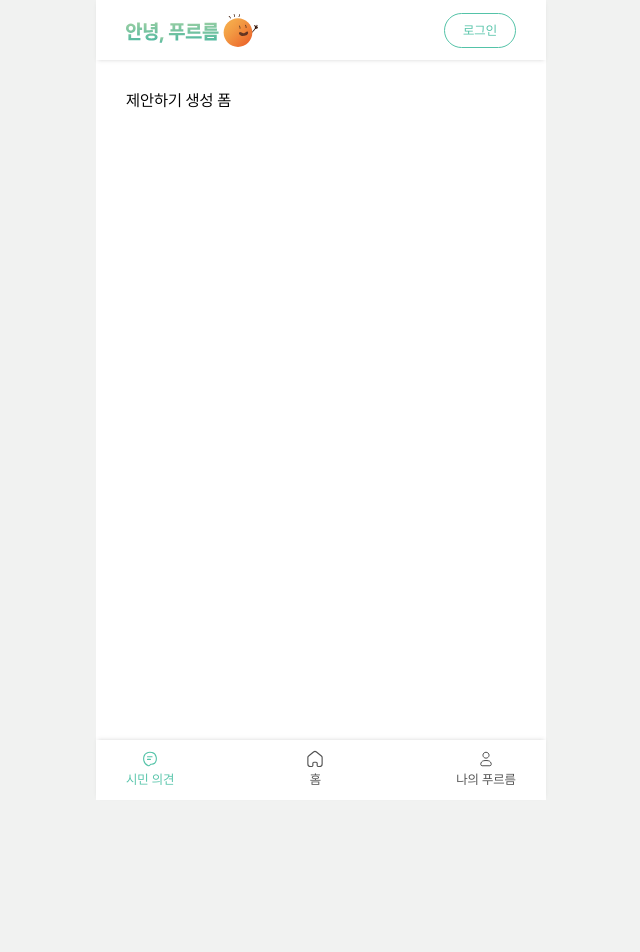
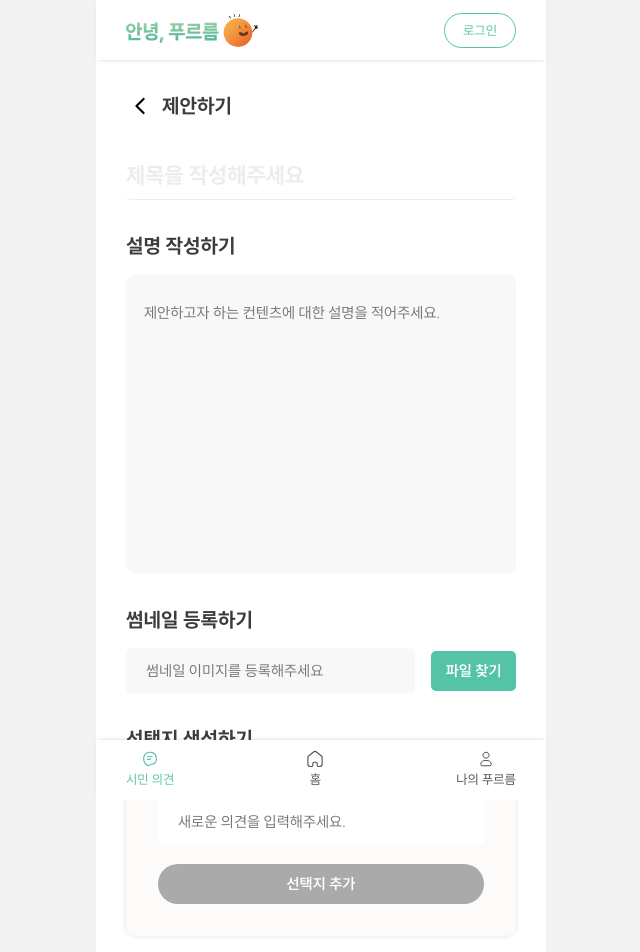
Before and after one commit to Gong-Back/pureureum-mobile-client, a Next.js app: page /opinion/new in a window 1280 px wide. Shown: the top 952 px of the page, without its empty margins (319-959 px from the left). Before the commit the page ends 800 px from the top, so only its background shows below. Built offline with nearby package versions, Linux system fonts and the light colour scheme.

Commit message:
feat: 의견 추가 Form UI 및 Style 제작

```diff
--- a/src/components/template/OpinionRegisterTemplate/OpinionRegisterTemplate.style.tsx
+++ b/src/components/template/OpinionRegisterTemplate/OpinionRegisterTemplate.style.tsx
@@ -1,8 +1,115 @@
 import styled from '@emotion/styled';
 
+import { COLORS } from '@/constants/styles';
+
 export const Wrapper = styled.div`
+  ${({ theme }) => {
+    const { colors, fonts } = theme;
+    return {
+      display: 'flex',
+      'flex-direction': 'column',
+      'justify-content': 'center',
+      padding: '90px 30px 60px',
+
+      '.titleInput': {
+        width: '100%',
+        'padding-left': 'unset',
+        ...fonts.mobile.subtitle1,
+
+        border: 0,
+        'border-bottom': `1px solid ${colors.grayscale.gray100}`,
+        color: colors.grayscale.gray400,
+
+        '::placeholder': {
+          color: colors.grayscale.gray100,
+        },
+      },
+
+      '.contentInput': {
+        width: '100%',
+        height: '256px',
+        'vertical-align': 'top',
+        'text-align': 'left',
+      },
+    };
+  }}
+`;
+
+export const Header = styled.div`
+  display: flex;
+  align-items: center;
+  gap: 0 8px;
+
+  margin-bottom: 28px;
+`;
+
+export const Section = styled.section`
   display: flex;
   flex-direction: column;
+  gap: 12px 0;
+  margin-top: 30px;
+`;
+
+export const Thumbnail = styled.div`
+  display: flex;
+  justify-content: space-between;
+  align-items: center;
+  gap: 0 16px;
+`;
+
+export const TextArea = styled.textarea(({ theme }) => {
+  const { colors, fonts } = theme;
+  return {
+    color: colors.grayscale.gray500,
+    ...fonts.mobile.body2R,
+
+    width: '100%',
+    height: 300,
+    resize: 'none',
+    backgroundColor: colors.background2,
+    border: 'none',
+    borderRadius: 10,
+    padding: '27px 18px',
+  };
+});
+
+export const OptionList = styled.div`
+  padding: 32px;
+  display: flex;
+  flex-direction: column;
+  gap: 20px;
+
+  border-radius: 10px;
+  background: ${COLORS.grayscale.cremeWhite};
+  box-shadow: 0px 0px 5px 0px rgba(147, 147, 147, 0.25);
+
+  .addOptionButton {
+    width: 100%;
+  }
+
+  .addOptionInput {
+    width: 100%;
+    border: 0;
+  }
+`;
+
+export const Option = styled.div`
+  display: flex;
+  justify-content: space-between;
+  align-items: center;
+
+  padding: 10px 16px;
+  border-radius: 16px;
+  border: 1px solid ${COLORS.grayscale.gray100};
+  background: ${COLORS.grayscale.white};
+`;
+
+export const ButtonBox = styled.div`
+  display: flex;
   justify-content: center;
-  padding: 90px 30px 60px;
+  align-items: center;
+  gap: 0 20px;
+
+  margin: 96px auto 24px;
+  border: 1px 0 0 0 solid ${COLORS.grayscale.gray100};
 `;
--- a/src/components/template/OpinionRegisterTemplate/OpinionRegisterTemplate.tsx
+++ b/src/components/template/OpinionRegisterTemplate/OpinionRegisterTemplate.tsx
@@ -1,12 +1,226 @@
 import { useRouter } from 'next/router';
+import { useMemo, useState } from 'react';
+
+import {
+  Controller,
+  FormProvider,
+  useFieldArray,
+  useForm,
+  useWatch,
+} from 'react-hook-form';
+
+import CloseIconSvg from '@/assets/icons/closeIcon.svg';
+import LeftIconSvg from '@/assets/icons/leftIcon.svg';
+import Button from '@/components/common/Button';
+import Text from '@/components/common/Text';
+import TextInput from '@/components/common/TextInput';
+import NewTextInput from '@/components/common/TextInput/NewTextInput';
+import { COLORS } from '@/constants/styles';
+import { OpinionFormType } from '@/constants/types/OpinionTypes';
+import useUploadFile from '@/hooks/useUploadFile';
+import FormatUtil from '@/utils/format';
 
 import * as style from './OpinionRegisterTemplate.style';
 
-// TODO
 const OpinionRegisterTemplate = () => {
   const router = useRouter();
 
-  return <style.Wrapper>제안하기 생성 폼</style.Wrapper>;
+  const formMethods = useForm<OpinionFormType>({
+    defaultValues: {
+      title: '',
+      description: '',
+      thumbnail: undefined,
+      opinions: [],
+    },
+  });
+
+  const {
+    control,
+    handleSubmit,
+    setValue,
+    setError,
+    formState: { errors },
+  } = formMethods;
+
+  const {
+    fields: opinions,
+    append,
+    remove: removeOpinion,
+  } = useFieldArray({
+    control,
+    name: 'opinions',
+  });
+
+  const [thumbnail] = useWatch({
+    control,
+    name: ['thumbnail'],
+  });
+
+  console.log(thumbnail);
+
+  const { fileInputRef, handleUploadFile, removeUploadedFile } = useUploadFile({
+    maxFileSize: 10 * 1024 * 1024,
+    allowFileTypes: ['jpeg', 'png'],
+    onError: {
+      exceedFileSize: () =>
+        setError('thumbnail', {
+          message: '파일 용량은 최대 10MB 입니다.',
+        }),
+      mismatchExtractType: () =>
+        setError('thumbnail', {
+          message: '올바른 파일 확장자가 아닙니다. (jpeg, png)',
+        }),
+    },
+    onSubmit: (uploadedFile) => setValue('thumbnail', uploadedFile),
+    onRemove: () => setValue('thumbnail', undefined),
+  });
+
+  const [newOpinion, setNewOpinion] = useState('');
+
+  const isNewOpinionAvailable = useMemo(
+    () =>
+      newOpinion.length &&
+      !opinions.map(({ opinion }) => opinion).includes(newOpinion),
+    [newOpinion, opinions],
+  );
+
+  const addOptionInput = () => {
+    if (!isNewOpinionAvailable) return;
+    setNewOpinion('');
+    append({ index: opinions.length, opinion: newOpinion });
+  };
+
+  const openFileDialog = () => fileInputRef.current?.click();
+
+  return (
+    // eslint-disable-next-line react/jsx-props-no-spreading
+    <FormProvider {...formMethods}>
+      <style.Wrapper>
+        <style.Header>
+          <LeftIconSvg
+            width={28}
+            height={28}
+            onClick={() => router.push('/opinion')}
+          />
+          <Text fontStyleName="subtitle2B" color={COLORS.grayscale.gray700}>
+            제안하기
+          </Text>
+        </style.Header>
+        <NewTextInput
+          name="title"
+          className="titleInput"
+          sizeType="large"
+          placeholder="제목을 작성해주세요"
+          rules={{ required: true, minLength: 4, maxLength: 30 }}
+        />
+        <style.Section>
+          <Text fontStyleName="subtitle2B" color={COLORS.grayscale.gray700}>
+            설명 작성하기
+          </Text>
+          <Controller
+            control={control}
+            name="description"
+            rules={{ required: true, minLength: 1, maxLength: 300 }}
+            render={({ field: { onChange, value } }) => (
+              <style.TextArea
+                placeholder="제안하고자 하는 컨텐츠에 대한 설명을 적어주세요."
+                value={value}
+                onChange={onChange}
+              />
+            )}
+          />
+        </style.Section>
+        <style.Section>
+          <Text fontStyleName="subtitle2B" color={COLORS.grayscale.gray700}>
+            썸네일 등록하기
+          </Text>
+          <style.Thumbnail>
+            <NewTextInput
+              name="thumbnail"
+              isFilled
+              displayedValue={
+                thumbnail
+                  ? `${thumbnail.name} (${FormatUtil.formatfileSize(
+                      thumbnail.size,
+                    )})`
+                  : ''
+              }
+              placeholder="썸네일 이미지를 등록해주세요"
+              rules={{ required: true }}
+              readOnly
+            />
+            <input
+              ref={fileInputRef}
+              type="file"
+              style={{ display: 'none' }}
+              onChange={handleUploadFile}
+            />
+            <Button
+              isFilled
+              className="find-button"
+              onClick={thumbnail ? removeUploadedFile : openFileDialog}
+            >
+              {thumbnail ? '파일 제거 ' : '파일 찾기'}
+            </Button>
+          </style.Thumbnail>
+        </style.Section>
+        <style.Section>
+          <Text fontStyleName="subtitle2B" color={COLORS.grayscale.gray700}>
+            선택지 생성하기
+          </Text>
+          <style.OptionList>
+            {opinions.map(({ index, opinion }) => (
+              <style.Option key={index}>
+                <Text
+                  fontStyleName="body3"
+                  className="input"
+                  color={COLORS.grayscale.gray700}
+                >
+                  {`${index + 1}. ${opinion}`}
+                </Text>
+                <CloseIconSvg
+                  width={16}
+                  height={16}
+                  onClick={() => removeOpinion(index)}
+                />
+              </style.Option>
+            ))}
+            <TextInput
+              className="addOptionInput"
+              placeholder="새로운 의견을 입력해주세요."
+              value={newOpinion}
+              onChange={(e) => setNewOpinion(e.target.value)}
+            />
+            <Button
+              className="addOptionButton"
+              isFilled
+              isRound
+              themeColor={
+                isNewOpinionAvailable
+                  ? COLORS.primary.default
+                  : COLORS.grayscale.gray400
+              }
+              onClick={addOptionInput}
+            >
+              선택지 추가
+            </Button>
+          </style.OptionList>
+        </style.Section>
+        <style.ButtonBox>
+          <Button isFilled isRound>
+            작성 완료
+          </Button>
+          <Button
+            isRound
+            themeColor={COLORS.grayscale.gray400}
+            onClick={() => router.push('/opinion')}
+          >
+            작성 취소
+          </Button>
+        </style.ButtonBox>
+      </style.Wrapper>
+    </FormProvider>
+  );
 };
 
 export default OpinionRegisterTemplate;
```
